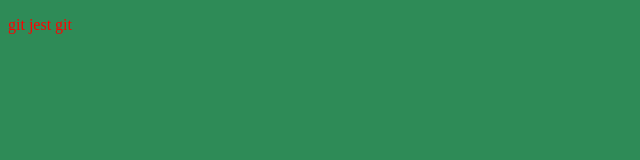
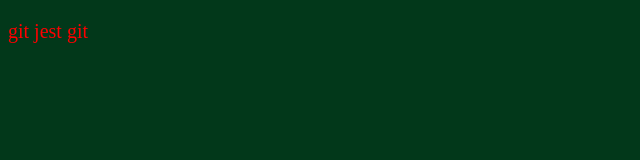
Before and after one commit to fso1600/git_SAN, a plain HTML site: page index.html in a window 1280 px wide. Shown: the whole page, without its empty margins (0-640 px from the left). Drawn offline with Linux system fonts and the light colour scheme.

Commit message:
Changed styles

```diff
--- a/style.css
+++ b/style.css
@@ -1,7 +1,8 @@
 p{
-    color: red
+    color: red;
+    font-size: 20px;
 }
 
 body{
-    background-color: seagreen;
+    background-color: rgb(2, 56, 26);
 }
```
